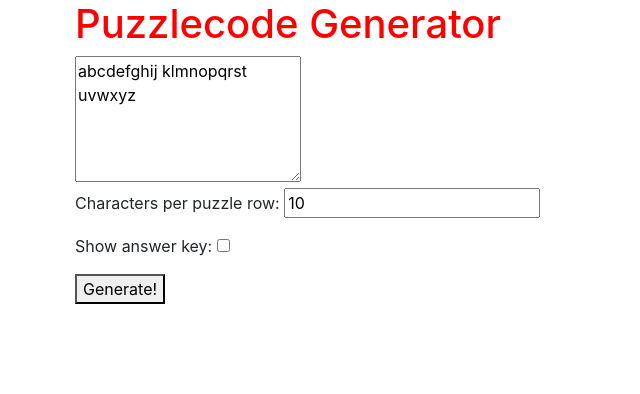
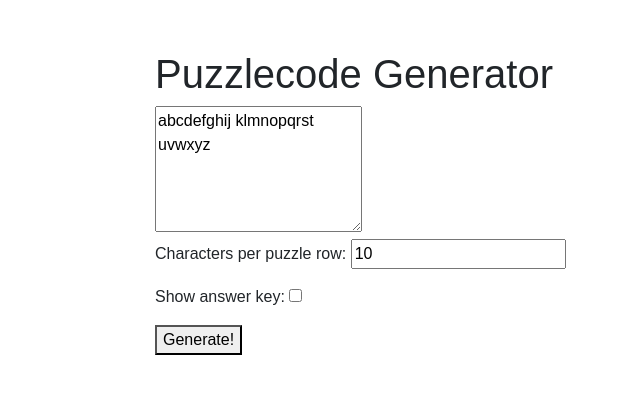
Before and after one commit to mdnls/puzzlecode, a website: page src/html/index.html in a window 1280 px wide. Shown: the whole page, without its empty margins (10-650 px from the left). Drawn offline with nearby package versions, Linux system fonts and the light colour scheme; some packages are replaced by stand-ins of ours; files that its build step writes are made by us from their sources.

```diff
--- a/src/scss/styles.scss
+++ b/src/scss/styles.scss
@@ -1,3 +1,15 @@
-#hw {
-	color: red;
+body {
+	font-family: Arial, Helvetica, sans-serif;
 }
+path {
+	fill: none;
+}
+.container {
+	width: 80%;
+	margin-left: 150px;
+	margin-top: 50px;
+}
+.keyltr {
+	font-size: 72px;
+	color: "red";
+}
```
